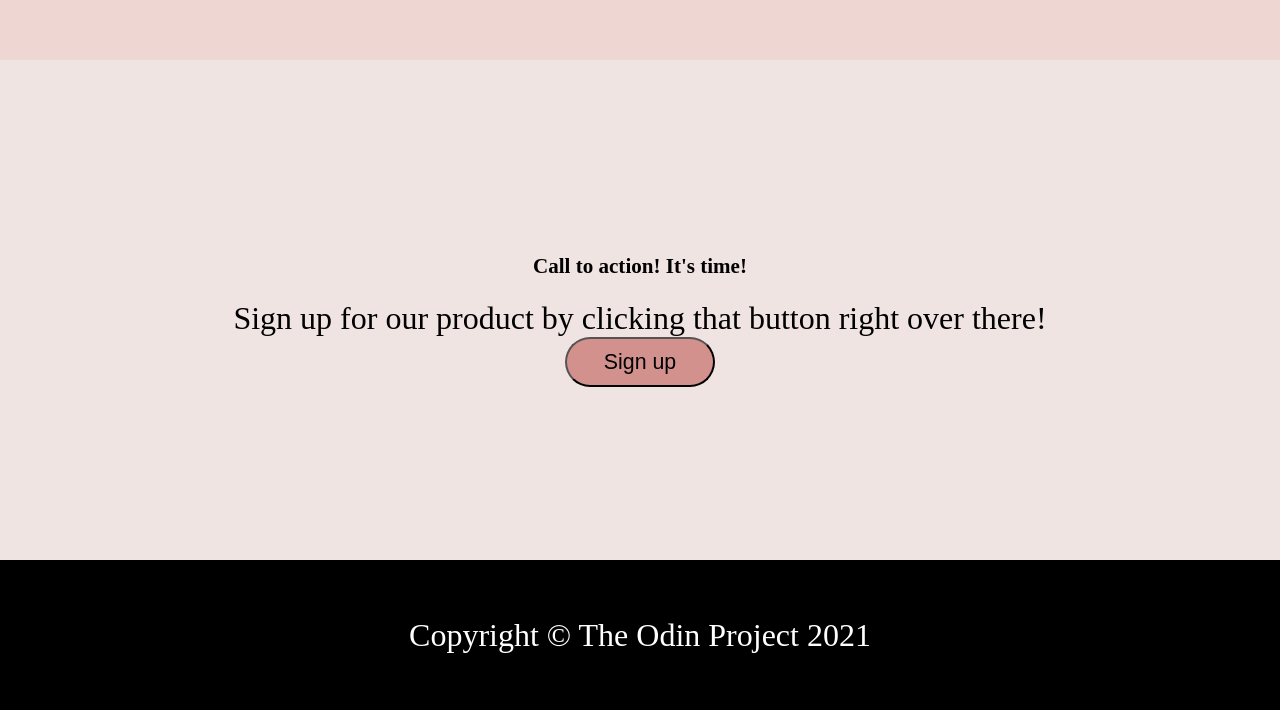
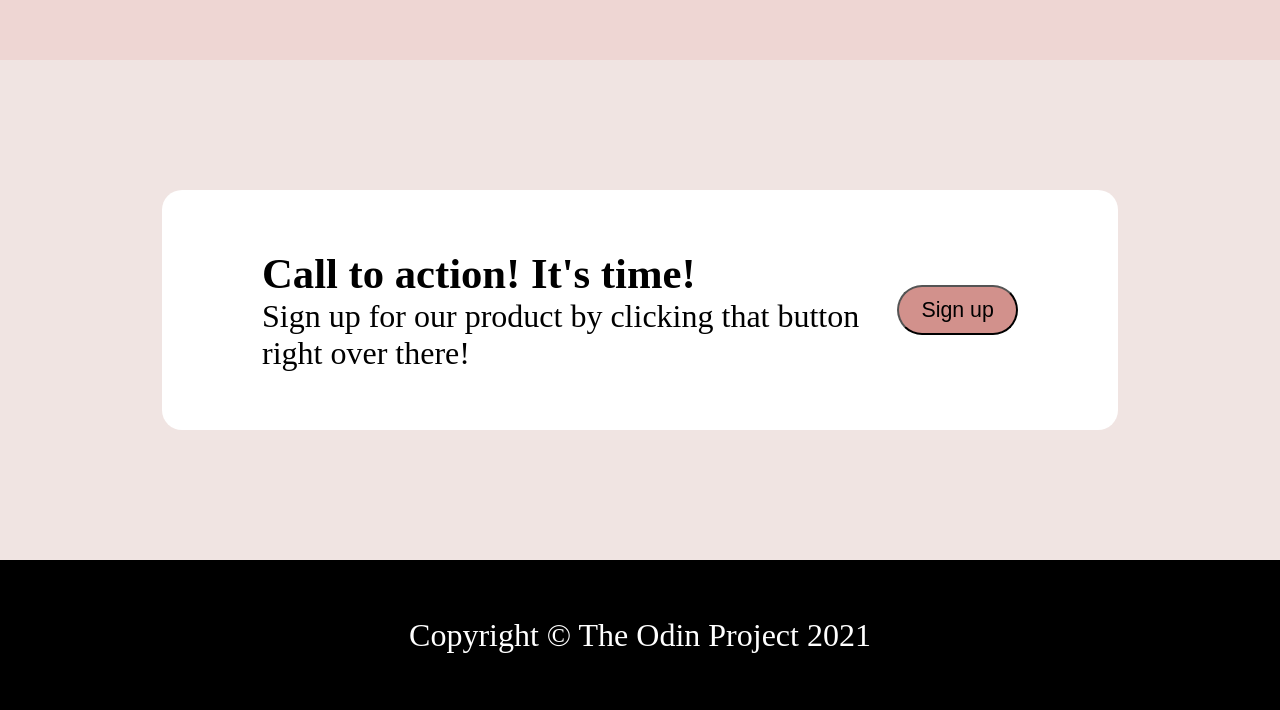
Before and after one commit to estherycodes/first-website, a plain HTML site: page index.html in a window 1280 px wide. Shown: the part 2122-2832 px from the top of the page. Drawn offline with Linux system fonts and the light colour scheme.

Commit message:
quote edit

```diff
--- a/index.html
+++ b/index.html
@@ -69,9 +69,13 @@
         </section>
 
         <section class="call-to-action">
-            <h3>Call to action! It's time!</h3>
+            <div class="bubble">
+                <div class="text">
+            <h4>Call to action! It's time!</h4>
             <p>Sign up for our product by clicking that button right over there!</p>
+        </div>
             <button>Sign up</button>
+            </div>
         </section>
 
         <footer>Copyright &copy; The Odin Project 2021</footer>
```
